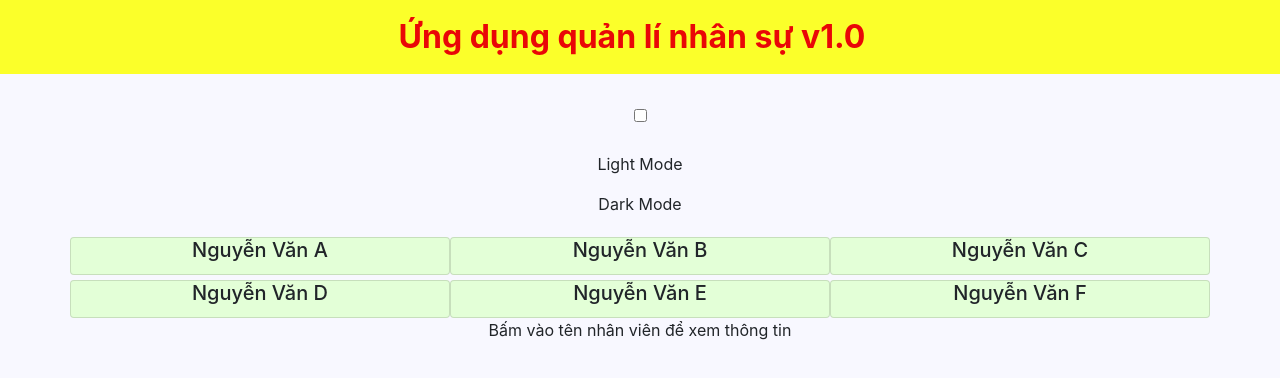
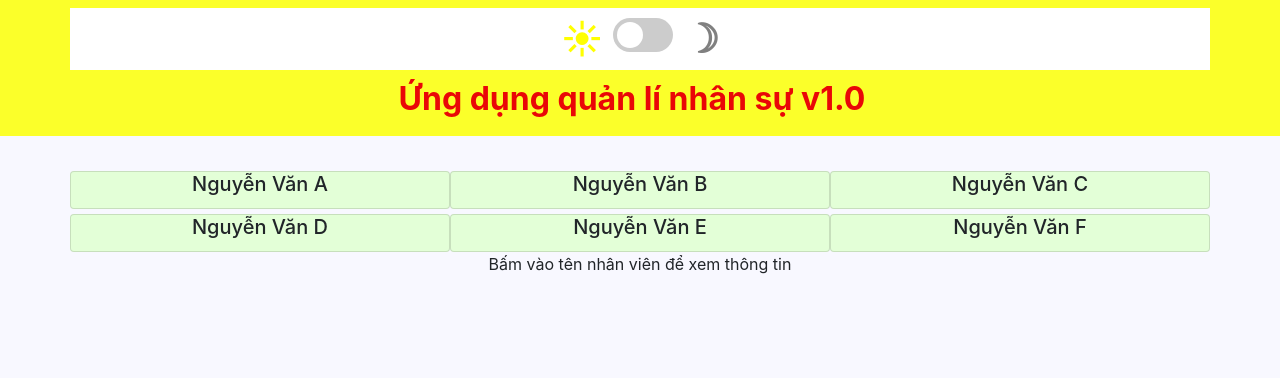
Before and after one commit to LinhMFX12988/Assignment_01, a React (Create React App) app: page / in a window 1280 px wide. Shown: the top 378 px of the page. Built offline with nearby package versions, Linux system fonts and the light colour scheme.

Commit message:
lightMode

```diff
--- a/src/App.scss
+++ b/src/App.css
@@ -196,105 +196,220 @@ body {
 }
 
 
-.toggle-mode-cb {
-  display: none
+/* // .toggle-mode-cb {
+//   display: none
+// }
+
+// .toggle-mode {
+//   top: 0px;
+//   right: 0px;
+//   padding: 20px;
+//   position: absolute;
+//   .toggle-border {
+//       border: 1px solid #1e1f26;
+//       width: 50px;
+//       height: 20px;
+//       display: block;
+//       border-radius: 20px;
+//       position: relative;
+//   }
+//   .toggle-indicator {
+//       height: 16px;
+//       width: 16px;
+//       border-radius: 50%;
+//       position: absolute;
+//       background-color: #1e1f26;
+//       top: 2px;
+//       left: 2px;
+//       transition: all 0.3s ease-in-out;
+//       overflow: hidden;
+//       box-sizing: border-box;
+
+//       &::after {
+//           content: '';
+//           width: 14px;
+//           height: 14px;
+//           border-radius: 50%;
+//           position: absolute;
+//           bottom: -3px;
+//           right: 5px;
+//           background-color: #1e1f26;
+//       }
+
+//   }
+// }
+
+// .mode-wrapper{
+//   transition: all 0.3s ease-in-out;
+//   height: 100vh;
+//   position: relative;
+//   font-family: sans-serif;
+//   font-size: 2rem;
+
+// .mode{
+//   transition: all 0.3s ease-in-out;
+//   position: absolute;
+//   top: 50%;
+//   left: 50%;
+//   transform: translate( -50%, -50% );
+// }
+// }
+
+// .mode-wrapper{
+//   background-color: white;
+//   color: #1e1f26;
+
+//   .mode__light {
+//       opacity: 1
+//   }
+
+
+//   .mode__dark{
+//       opacity: 0
+//   }
+
+
+//   .toggle-mode-cb:checked {
+//       .mode-wrapper {
+//           background-color: #1e1f26;
+//           color: darken( white, 50% );
+
+//           .mode__light{
+//               opacity: 0;
+//           }
+
+//           .mode__dark{
+//               opacity: 1;
+//           }
+
+
+//           .toggle-border {
+//               border-color: white;
+//           }
+
+
+//           .toggle-indicator {
+//               background-color: white;
+//               left: calc( 50px - 18px );
+//               transform: rotate(180deg);
+
+//           }
+
+//       }
+//   }
+// } */
+
+/* * {
+  box-sizing: border-box;
+  margin: 0px;
+  padding: 0px;
+}
+#root {
+  height: 100%;
 }
 
-.toggle-mode {
-  top: 0px;
-  right: 0px;
-  padding: 20px;
-  position: absolute;
-  .toggle-border {
-      border: 1px solid #1e1f26;
-      width: 50px;
-      height: 20px;
-      display: block;
-      border-radius: 20px;
-      position: relative;
-  }
-  .toggle-indicator {
-      height: 16px;
-      width: 16px;
-      border-radius: 50%;
-      position: absolute;
-      background-color: #1e1f26;
-      top: 2px;
-      left: 2px;
-      transition: all 0.3s ease-in-out;
-      overflow: hidden;
-      box-sizing: border-box;
+html,
+body {
+  min-height: 100vh;
+  height: 100%;
+} */
 
-      &::after {
-          content: '';
-          width: 14px;
-          height: 14px;
-          border-radius: 50%;
-          position: absolute;
-          bottom: -3px;
-          right: 5px;
-          background-color: #1e1f26;
+span {
+  font-size: 40px;
 }
 
-  }
+.dark-mode {
+  background-color: #1a1919;
+  color: #999;
+  height: 100%;
+  transition: background-color 0.25s ease-in-out;
 }
 
-.mode-wrapper{
-  transition: all 0.3s ease-in-out;
-  height: 100vh;
-  position: relative;
-  font-family: sans-serif;
-  font-size: 2rem;
-
-.mode{
-  transition: all 0.3s ease-in-out;
-  position: absolute;
-  top: 50%;
-  left: 50%;
-  transform: translate( -50%, -50% );
-}
+.light-mode {
+  background-color: #fff;
+  color: #333;
+  height: 100%;
+  transition: background-color 0.25s ease-in-out;
 }
 
-.mode-wrapper{
-  background-color: white;
-  color: #1e1f26;
-
-  .mode__light {
-      opacity: 1
+.container1 {
+  display: flex;
+  justify-content: center;
+  align-items: center;
 }
 
-
-  .mode__dark{
-      opacity: 0
+.switch {
+  position: relative;
+  display: inline-block;
+  width: 60px;
+  height: 14px;
 }
 
-
-  .toggle-mode-cb:checked {
-      .mode-wrapper {
-          background-color: #1e1f26;
-          color: darken( white, 50% );
-
-          .mode__light{
+.switch input {
   opacity: 0;
+  width: 0;
+  height: 0;
 }
 
-          .mode__dark{
-              opacity: 1;
+.switch {
+  position: relative;
+  display: inline-block;
+  width: 60px;
+  height: 34px;
 }
 
-
-          .toggle-border {
-              border-color: white;
+.switch input {
+  opacity: 0;
+  width: 0;
+  height: 0;
 }
 
-
-          .toggle-indicator {
-              background-color: white;
-              left: calc( 50px - 18px );
-              transform: rotate(180deg);
-
+.slider {
+  position: absolute;
+  cursor: pointer;
+  top: 0;
+  left: 0;
+  right: 0;
+  bottom: 0;
+  background-color: #ccc;
+  -webkit-transition: 0.4s;
+  transition: 0.4s;
 }
 
+.slider:before {
+  position: absolute;
+  content: "";
+  height: 26px;
+  width: 26px;
+  left: 4px;
+  bottom: 4px;
+  background-color: white;
+  -webkit-transition: 0.4s;
+  transition: 0.4s;
 }
+
+input:checked + .slider {
+  background-color: #19a2c1;
 }
+
+input:focus + .slider {
+  box-shadow: 0 0 1px #2196f3;
 }
+
+input:checked + .slider:before {
+  -webkit-transform: translateX(26px);
+  -ms-transform: translateX(26px);
+  transform: translateX(26px);
+}
+
+/* Rounded sliders */
+.slider.round {
+  border-radius: 34px;
+}
+
+.slider.round:before {
+  border-radius: 50%;
+}
+.switch-checkbox {
+  padding: 10px;
+}
--- a/src/App.js
+++ b/src/App.js
@@ -1,9 +1,8 @@
 import React, { Component } from "react";
 import { Navbar, NavbarBrand } from "reactstrap";
 import Menu from "./components/StaffListComponent";
-// import Sun from "./components/jquery";
-import "./App.scss";
-// import "./components/jquery";
+import Light from "./components/lightMode";
+import "./App.css";
 import { STAFFS } from './shared/staffs';
 
 class App extends Component {
@@ -20,6 +19,7 @@ class App extends Component {
       <div className="App">
         <Navbar dark color="primary">
           <div className="container">
+          <Light />
             <NavbarBrand>Ứng dụng quản lí nhân sự v1.0</NavbarBrand>
           </div>
         </Navbar>
--- a/src/components/StaffListComponent.js
+++ b/src/components/StaffListComponent.js
@@ -1,7 +1,7 @@
 import React, { Component } from 'react';
 import { Card, CardText, CardBody, CardTitle } from 'reactstrap';
 import dateFormat from 'dateformat';
-import DarkModeToggle from "react-dark-mode-toggle";
+// import DarkModeToggle from "react-dark-mode-toggle";
 // import $ from 'jquery';
 
 class Menu extends Component {
@@ -50,7 +50,7 @@ class Menu extends Component {
     return (
 
       <div className="container">
-        <input type="checkbox" id="toggle-mode-cb" />
+        {/* <input type="checkbox" id="toggle-mode-cb" />
 
         <div id="mode-wrapper">
 
@@ -69,7 +69,7 @@ class Menu extends Component {
             <p>Dark Mode</p>
           </div>
 
-        </div>
+        </div> */}
         <div className="row">
           {menu}
         </div>
--- /dev/null
+++ b/src/components/lightMode.js
@@ -0,0 +1,20 @@
+import React, { useState } from 'react';
+// import "./src/App";
+
+export default function Light() {
+    const [darkMode, setDarkMode] = useState(false);
+    return (
+      <div className={darkMode ? "dark-mode" : "light-mode"}>
+        <div className="container1">
+          <span style={{ color: darkMode ? "grey" : "yellow" }}>☀︎</span>
+          <div className="switch-checkbox">
+            <label className="switch">
+              <input type="checkbox" onChange={() => setDarkMode(!darkMode)} />
+              <span className="slider round"> </span>
+            </label>
+          </div>
+          <span style={{ color: darkMode ? "#c96dfd" : "grey" }}>☽</span>
+        </div>
+      </div>
+    );
+  }
```
Also changed, not shown: src/components/jquery.js (deleted, +0 -27 lines). Lines whose indentation alone changed are shown as unchanged.
